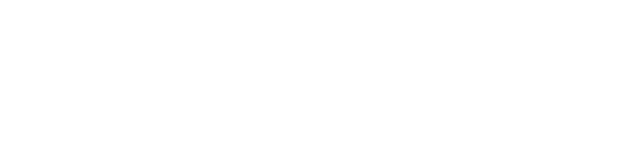
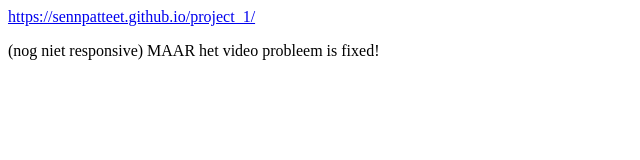
Before and after one commit to SennPatteet/project_1, a plain HTML site: page readme.html in a window 1280 px wide. Shown: the whole page, without its empty margins (0-640 px from the left). Drawn offline with Linux system fonts and the light colour scheme.

Commit message:
add readme.md

```diff
--- a/readme.html
+++ b/readme.html
@@ -4,6 +4,8 @@
         <title>readme.md</title>
       </head>
       <body>
+        <p> <a href="https://sennpatteet.github.io/project_1/">https://sennpatteet.github.io/project_1/</a></p>
+<p> (nog niet responsive) MAAR het video probleem is fixed!</p>
 
       </body>
     </html>
```
Also changed, not shown: 1 other file.
